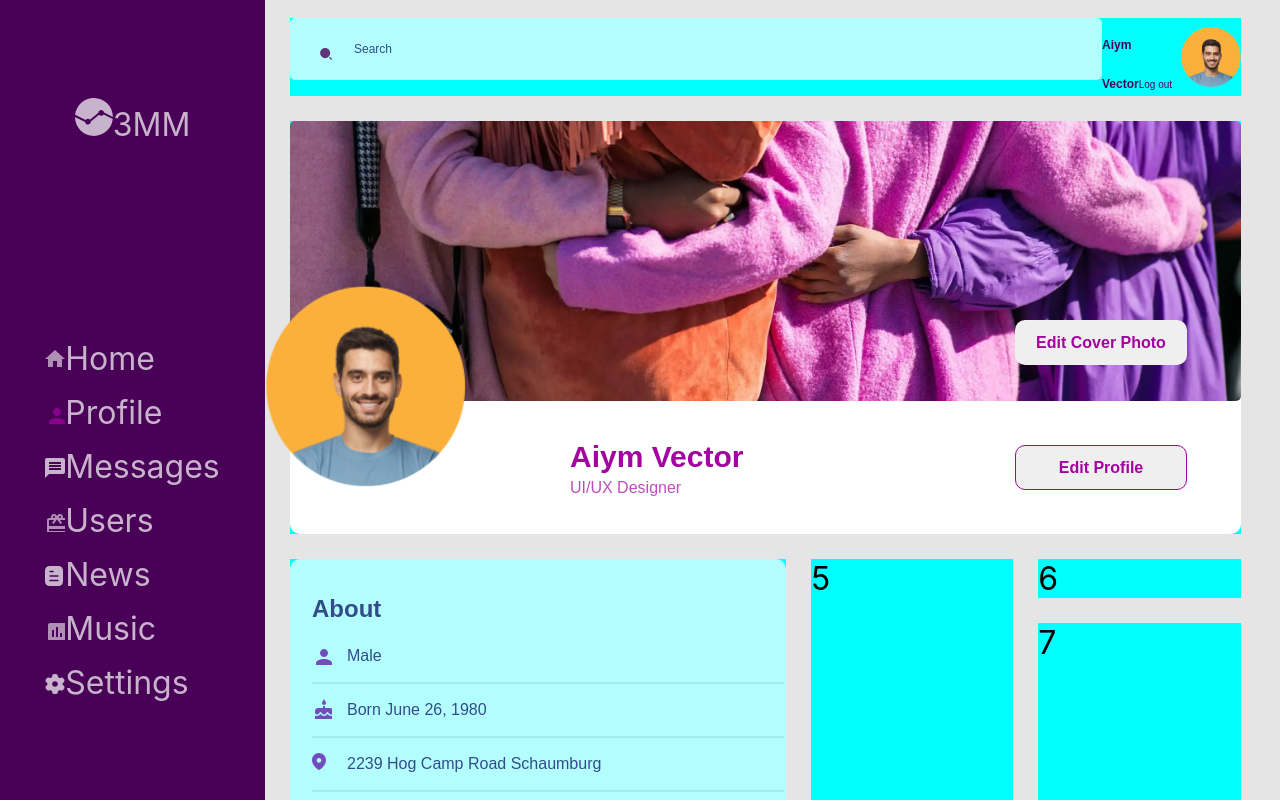
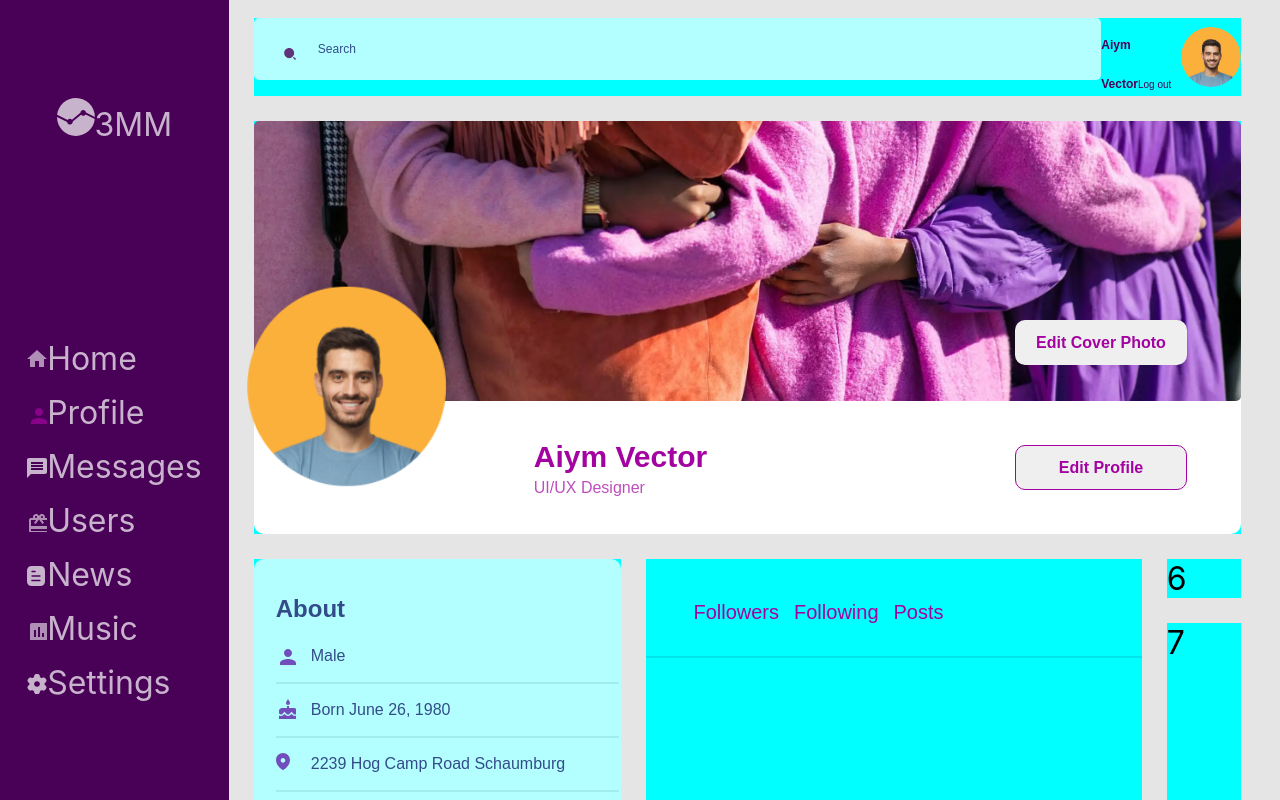
Before and after one commit to arapbaeva/social_network, a React app: page / in a window 1280 px wide. Shown: the top 800 px of the page. Built offline with nearby package versions, Linux system fonts and the light colour scheme.

Commit message:
added posts page

```diff
--- a/src/App.tsx
+++ b/src/App.tsx
@@ -4,6 +4,7 @@ import {Header} from "src/layout/header/Header";
 import {Main} from "src/layout/section/Main";
 import {Menu} from "src/layout/menu/Menu";
 import {About} from "src/layout/section/About";
+import {Posts} from "src/layout/section/Posts";
 
 
 
@@ -14,7 +15,7 @@ function App() {
 <GridItem><Header/></GridItem>
 <GridItem><Main/></GridItem>
 <GridItem><About/></GridItem>
-<GridItem>5</GridItem>
+<GridItem><Posts/></GridItem>
 <GridItem>6</GridItem>
 <GridItem>7</GridItem>
 <GridItem>8</GridItem>
--- /dev/null
+++ b/src/components/line/Line.tsx
@@ -0,0 +1,6 @@
+import styled from "styled-components";
+
+export const Line = styled.hr`
+  opacity: 0.1;
+  border: 0.5px solid #030229;
+`
--- a/src/layout/section/About.tsx
+++ b/src/layout/section/About.tsx
@@ -1,6 +1,7 @@
 import React from 'react';
 import styled from "styled-components";
 import {Icon} from "src/components/icon/Icon";
+import {Line} from "src/components/line/Line";
 
 export const About = () => {
     return (
@@ -8,13 +9,13 @@ export const About = () => {
            <h2>About</h2>
             <ul>
                 <li><Icon iconId={'person'} height={'20'} width={'20'} viewBox={'0 0 20 20'}/>Male</li>
-                <hr/>
+                <Line/>
                 <li><Icon iconId={'cake'} height={'20'} width={'20'} viewBox={'0 0 20 20'}/>Born June 26, 1980</li>
-                <hr/>
+                <Line/>
                 <li><Icon iconId={'location'} height={'20'} width={'20'} viewBox={'0 0 20 20'}/>2239 Hog Camp Road Schaumburg</li>
-                <hr/>
+                <Line/>
                 <li><Icon iconId={'message'} height={'20'} width={'20'} viewBox={'0 0 20 20'} />charles5182@ummoh.com</li>
-                <hr/>
+                <Line/>
                 <li><Icon iconId={'call'} height={'20'} width={'20'} viewBox={'0 0 20 20'} />33757005467</li>
             </ul>
 
@@ -48,8 +49,8 @@ gap: 25px;
 //    gap:15px
 //  }
 
-  hr{
-    opacity: 0.1;
-    border: 0.5px solid #030229;
-  }
+  //hr{
+  //  opacity: 0.1;
+  //  border: 0.5px solid #030229;
+  //}
 `
--- /dev/null
+++ b/src/layout/section/Posts.tsx
@@ -0,0 +1,40 @@
+import React from 'react';
+import styled from "styled-components";
+import {Line} from "src/components/line/Line";
+
+export const Posts = () => {
+    return (
+        <StyledPosts>
+            <StyledTitle>
+                <ul>
+                    <li>Followers</li>
+                    <li>Following</li>
+                    <li>Posts</li>
+                </ul>
+            </StyledTitle>
+            <Line/>
+        </StyledPosts>
+    );
+};
+
+const StyledPosts = styled.div`
+  font-family: 'Nunito', sans-serif;
+  font-style: normal;
+  font-weight: 400;
+  font-size: 20px;
+  line-height: 27px;
+  color: #A303A0;
+
+`
+
+const StyledTitle = styled.span`
+  display: flex;
+  justify-content: space-between;
+  padding: 40px 144px 30px 47px;
+
+  ul {
+    display: flex;
+    flex-direction: row;
+
+  }
+`
```
Also changed, not shown: src/components/logo/Logo.tsx (line endings or trailing spaces).
